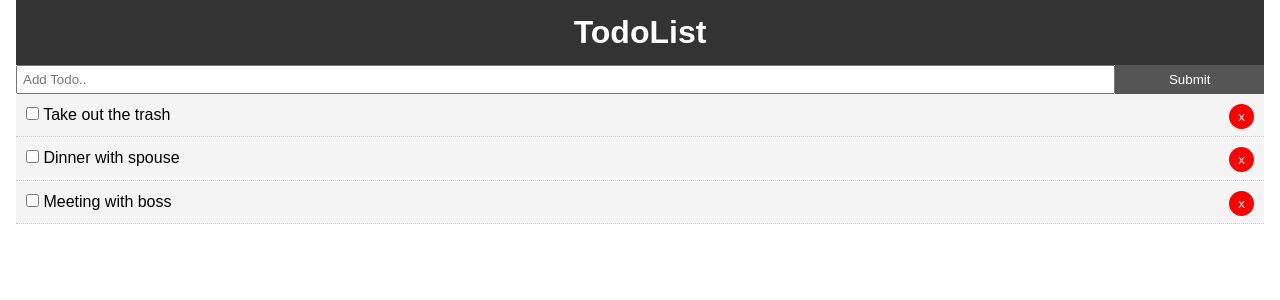
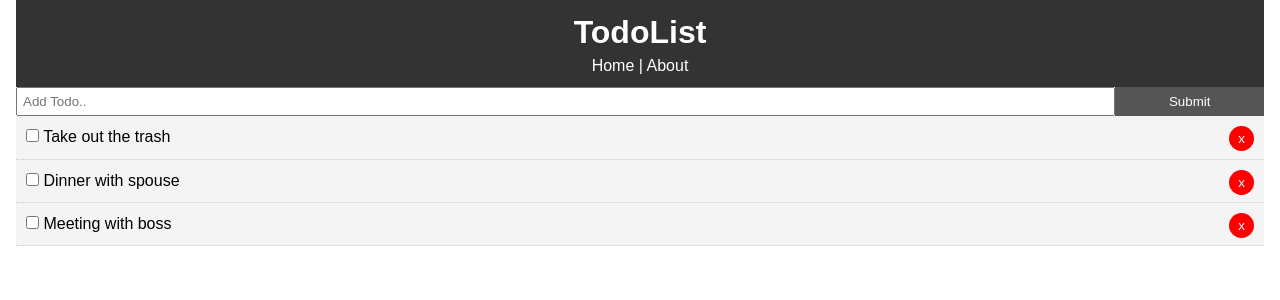
Before and after one commit to marykasp/react-simple-todo, a React (Create React App) app: page / in a window 1280 px wide. Shown: the top 300 px of the page. Built offline with nearby package versions, Linux system fonts and the light colour scheme.

Commit message:
added links to About page

```diff
--- a/src/App.js
+++ b/src/App.js
@@ -66,13 +66,13 @@
           <div className="App">
             <div className="container">
                 <Header />
-                <Route path="/" render={props => (
+                <Route exact path="/" render={props => (
                   <React.Fragment>
                     <AddTodo addTodo={this.addTodo}/>
                     <Todos todos={this.state.todos} markComplete={this.markComplete} delTodo={this.delTodo}/>
                   </React.Fragment>
                 )} />
-                <Route path="/about" Component={About} />
+                <Route path="/about" component={About} />
             </div>
           </div>
         </Router>
--- a/src/components/layout/Header.js
+++ b/src/components/layout/Header.js
@@ -1,10 +1,13 @@
 import React from 'react';
+import {Link} from 'react-router-dom'
 
 
 function Header() {
     return (
         <header style={headerStyle}>
             <h1>TodoList</h1>
+            <Link style={linkStyle} to="/">Home</Link> | <Link style={linkStyle}
+            to="/about">About</Link>
         </header>
     )
 }
@@ -16,4 +19,9 @@
     padding: '10px'
 }
 
+const linkStyle = {
+    color: '#fff',
+    textDecoration: 'none'
+}
+
 export default Header;
```
